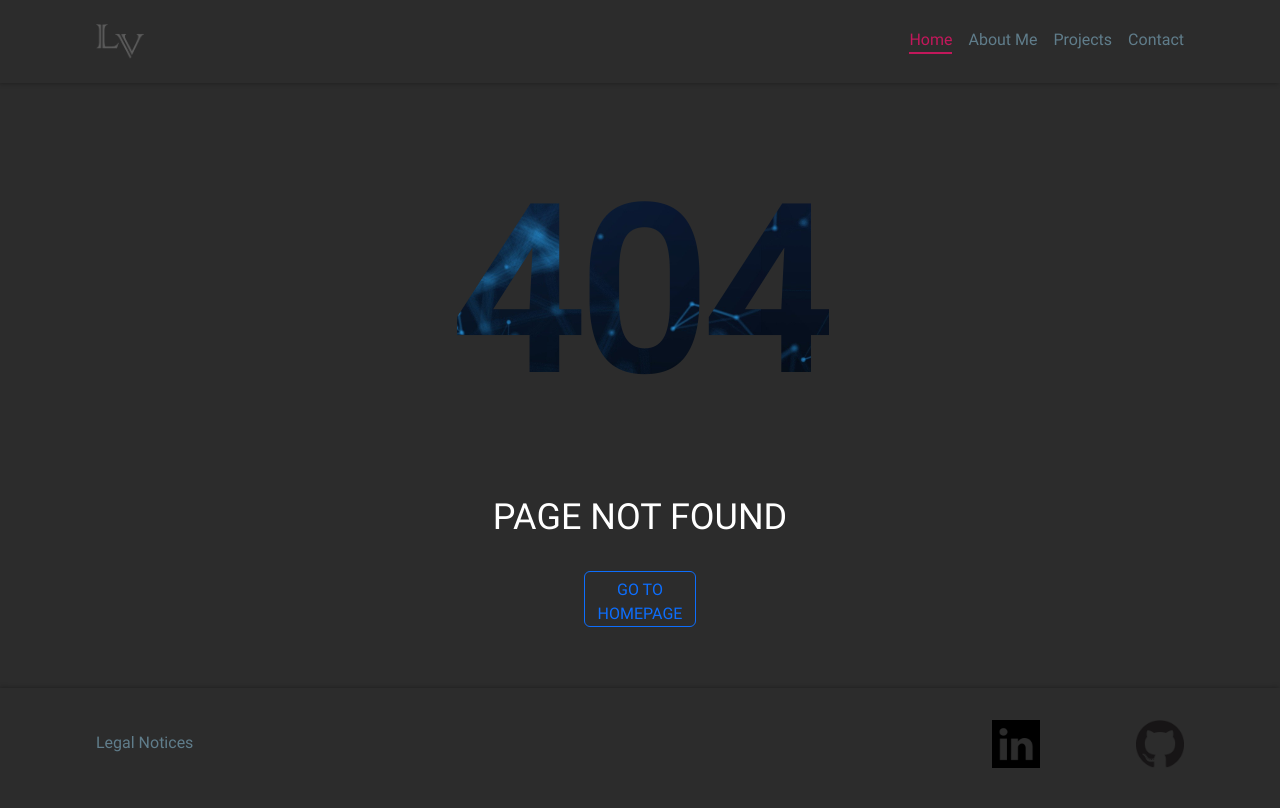
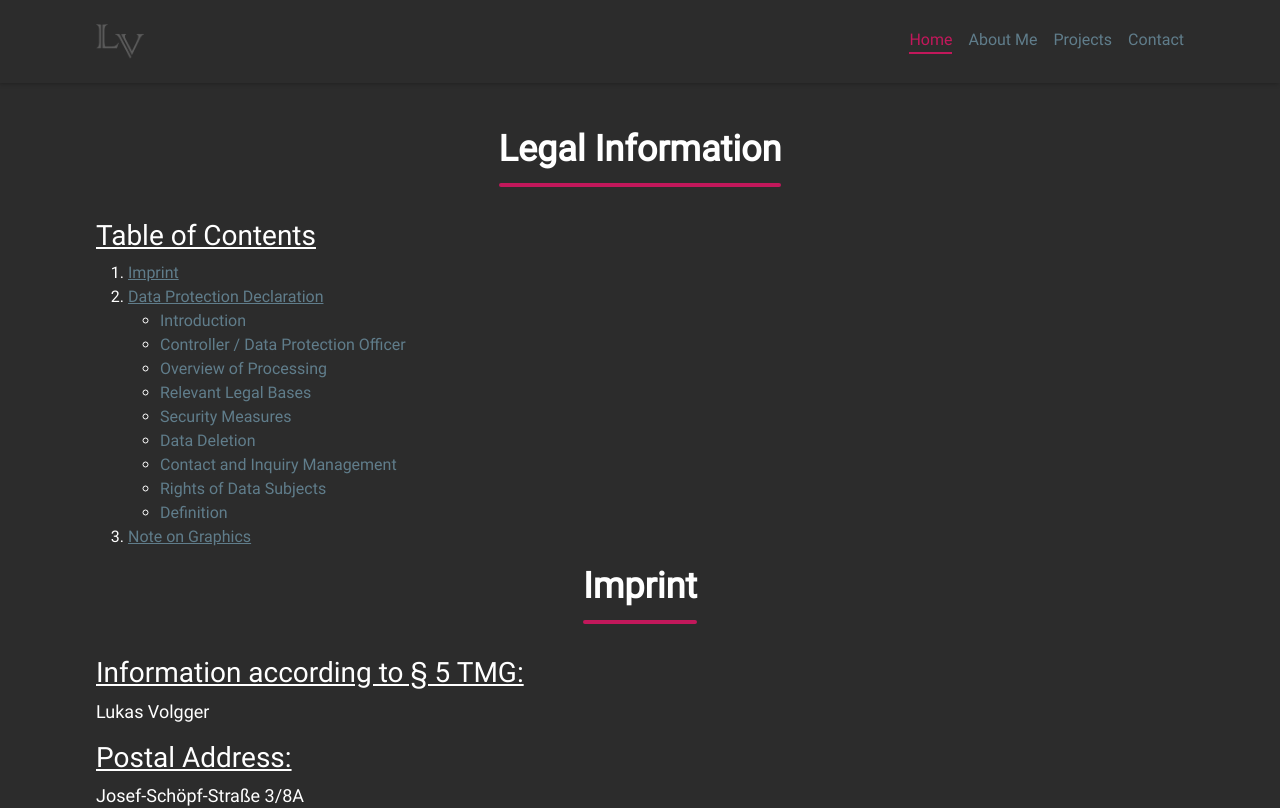
Before and after one commit to LukasVolgger/lukas-volgger-dev, an Angular app: page /legal-information in a window 1280 px wide. Before the commit this address had no page. Shown: the top 808 px of the page. Built offline with nearby package versions, Linux system fonts and the light colour scheme.

Commit message:
chore: rename legal notices to legal information

```diff
--- a/src/app/app.routes.ts
+++ b/src/app/app.routes.ts
@@ -1,12 +1,12 @@
 import { Routes } from '@angular/router';
 import { HomeComponent } from './components/home/home.component';
-import { LegalNoticeComponent } from './components/legal-notice/legal-notice.component';
+import { LegalInformationComponent } from './components/legal-information/legal-information.component';
 import { SuccessComponent } from './components/success/success.component';
 import { PageNotFoundComponent } from './components/page-not-found/page-not-found.component';
 
 export const routes: Routes = [
     { path: '', component: HomeComponent },
     { path: 'success', component: SuccessComponent },
-    { path: 'legal-notice', component: LegalNoticeComponent },
+    { path: 'legal-information', component: LegalInformationComponent },
     { path: '**', component: PageNotFoundComponent }, // 404
 ];
--- a/src/app/components/contact-form/contact-form.component.html
+++ b/src/app/components/contact-form/contact-form.component.html
@@ -10,8 +10,6 @@
             <mat-label>Email</mat-label>
             <input matInput placeholder="Email" formControlName="email" name="email" required>
             <mat-icon matSuffix>email</mat-icon>
-            <!-- <mat-hint>Your email will never be passed on to third parties. Read <a routerLink="/legal-notice"
-                    fragment="data-protection">privacy policy</a> for more details.</mat-hint> -->
             <mat-error>{{getErrorMessage('email')}}</mat-error>
         </mat-form-field>
         <mat-form-field class="form-field">
--- a/src/app/components/footer/footer.component.html
+++ b/src/app/components/footer/footer.component.html
@@ -1,6 +1,6 @@
 <footer class="border-spacing">
     <div>
-        <a class="nav-link" routerLink="/legal-notice" fragment="legal-notices">Legal Notices</a>
+        <a class="nav-link" routerLink="/legal-information" fragment="start">Legal Information</a>
     </div>
     <div class="footer-social-media">
         <a href="https://www.linkedin.com/in/lukas-volgger-894541251/" target="_blank"><img
--- a/src/app/components/header/header.component.html
+++ b/src/app/components/header/header.component.html
@@ -47,8 +47,8 @@
                             <hr class="divider">
                         </li>
                         <li class="nav-item">
-                            <a class="nav-link" aria-current="page" routerLink="/legal-notice"
-                                data-bs-toggle="offcanvas" data-bs-target="#offcanvasNavbar">Legal Notice</a>
+                            <a class="nav-link" aria-current="page" routerLink="/legal-information" fragment="start"
+                                data-bs-toggle="offcanvas" data-bs-target="#offcanvasNavbar">Legal Information</a>
                         </li>
                     </ul>
                 </div>
--- a/src/app/components/header/header.component.ts
+++ b/src/app/components/header/header.component.ts
@@ -59,7 +59,7 @@ export class HeaderComponent implements OnInit {
             document.getElementById('nav-link-projects')?.classList.remove('nav-link-active');
             break;
 
-          case '/legal-notice':
+          case '/legal-information':
             document.getElementById('nav-link-contact')?.classList.remove('nav-link-active');
             document.getElementById('nav-link-home')?.classList.remove('nav-link-active');
             document.getElementById('nav-link-about-me')?.classList.remove('nav-link-active');
--- a/src/app/components/legal-notice/legal-notice.component.html
+++ b/src/app/components/legal-information/legal-information.component.html
@@ -1,24 +1,25 @@
 <div class="content border-spacing">
     <div class="page-header">
-        <h2 class="page-heading" id="legal-notices">Legal Notices</h2>
+        <h2 class="page-heading" id="start">Legal Information</h2>
     </div>
     <h3>Table of Contents</h3>
     <ol>
-        <li><a routerLink="/legal-notice" fragment="imprint" class="toc-heading">Imprint</a></li>
-        <li><a routerLink="/legal-notice" fragment="data-protection" class="toc-heading">Data Protection Declaration</a>
+        <li><a routerLink="/legal-information" fragment="imprint" class="toc-heading">Imprint</a></li>
+        <li><a routerLink="/legal-information" fragment="data-protection" class="toc-heading">Data Protection
+                Declaration</a>
         </li>
         <ul>
-            <li><a routerLink="/legal-notice" fragment="m14">Introduction</a></li>
-            <li><a routerLink="/legal-notice" fragment="m3">Controller / Data Protection Officer</a></li>
-            <li><a routerLink="/legal-notice" fragment="mOverview">Overview of Processing</a></li>
-            <li><a routerLink="/legal-notice" fragment="m13">Relevant Legal Bases</a></li>
-            <li><a routerLink="/legal-notice" fragment="m27">Security Measures</a></li>
-            <li><a routerLink="/legal-notice" fragment="m12">Data Deletion</a></li>
-            <li><a routerLink="/legal-notice" fragment="m182">Contact and Inquiry Management</a></li>
-            <li><a routerLink="/legal-notice" fragment="m10">Rights of Data Subjects</a></li>
-            <li><a routerLink="/legal-notice" fragment="m42">Definition</a></li>
+            <li><a routerLink="/legal-information" fragment="m14">Introduction</a></li>
+            <li><a routerLink="/legal-information" fragment="m3">Controller / Data Protection Officer</a></li>
+            <li><a routerLink="/legal-information" fragment="mOverview">Overview of Processing</a></li>
+            <li><a routerLink="/legal-information" fragment="m13">Relevant Legal Bases</a></li>
+            <li><a routerLink="/legal-information" fragment="m27">Security Measures</a></li>
+            <li><a routerLink="/legal-information" fragment="m12">Data Deletion</a></li>
+            <li><a routerLink="/legal-information" fragment="m182">Contact and Inquiry Management</a></li>
+            <li><a routerLink="/legal-information" fragment="m10">Rights of Data Subjects</a></li>
+            <li><a routerLink="/legal-information" fragment="m42">Definition</a></li>
         </ul>
-        <li><a routerLink="/legal-notice" fragment="hints-to-images" class="toc-heading">Note on Graphics</a>
+        <li><a routerLink="/legal-information" fragment="hints-to-images" class="toc-heading">Note on Graphics</a>
         </li>
     </ol>
     <div class="page-header">
```
Also changed, not shown: src/app/components/legal-information/legal-information.component.ts (added, +13 -0 lines), src/app/components/legal-notice/legal-notice.component.ts (deleted, +0 -13 lines), src/app/components/legal-information/legal-information.component.scss (renamed from src/app/components/legal-notice/legal-notice.component.scss), 2 other files (tests, documents, lock files or other folders).
